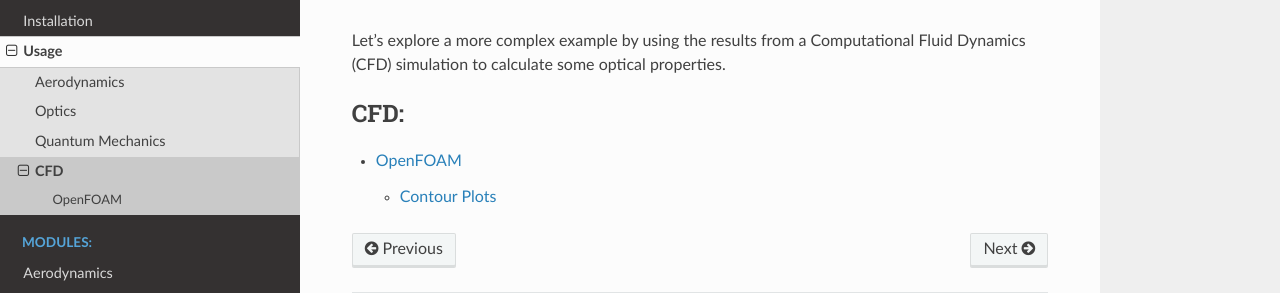
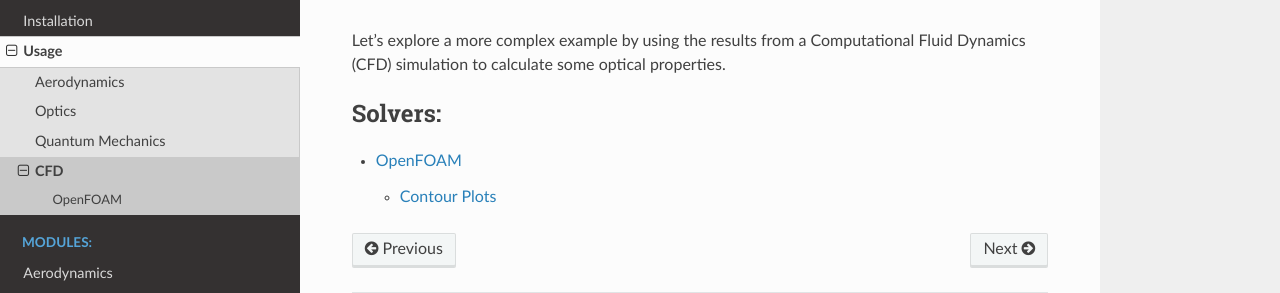
Before and after one commit to mliza/HAOT, a Sphinx documentation site: the page built from docs/source/user_guide/examples/CFD.rst, in a window 1280 px wide. Shown: the part 131-424 px from the top of the page. Built offline with Sphinx 7.4.7 and the Read the Docs theme 3.1.0, drawn with Linux system fonts in a browser that asks for light colours; the version number is read from the project's files by our own code.

Commit message:
Updated docs

```diff
--- a/docs/source/user_guide/examples/CFD.rst
+++ b/docs/source/user_guide/examples/CFD.rst
@@ -4,6 +4,6 @@
 
 .. toctree::
    :maxdepth: 2
-   :caption: CFD:
+   :caption: Solvers:
 
    openFoam
--- a/docs/source/user_guide/examples/openFoam.rst
+++ b/docs/source/user_guide/examples/openFoam.rst
@@ -45,6 +45,6 @@
 
 .. toctree::
    :maxdepth: 1
-   :caption: Contour:
+   :caption: Contour Plots:
 
    openFoamContour
```
